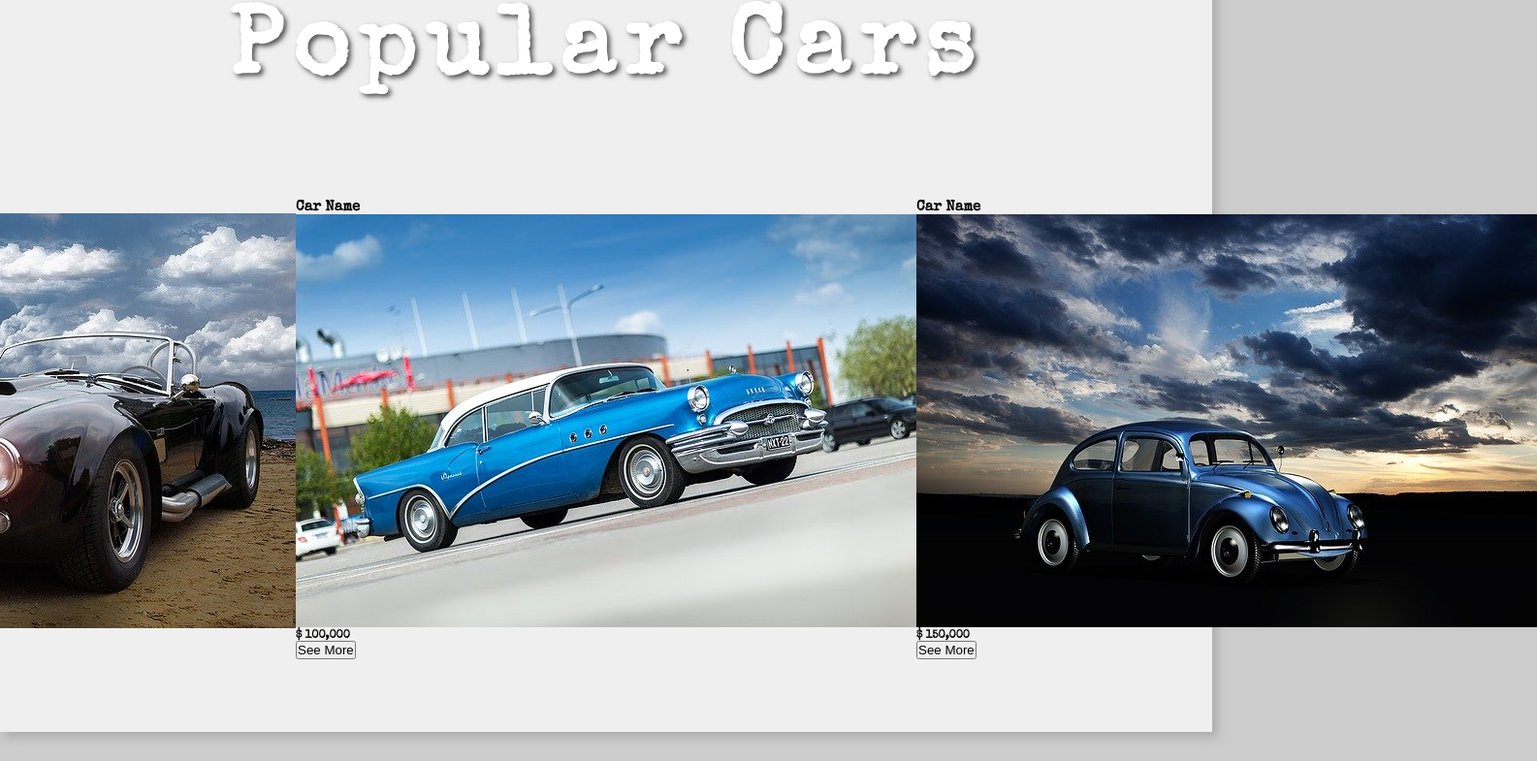
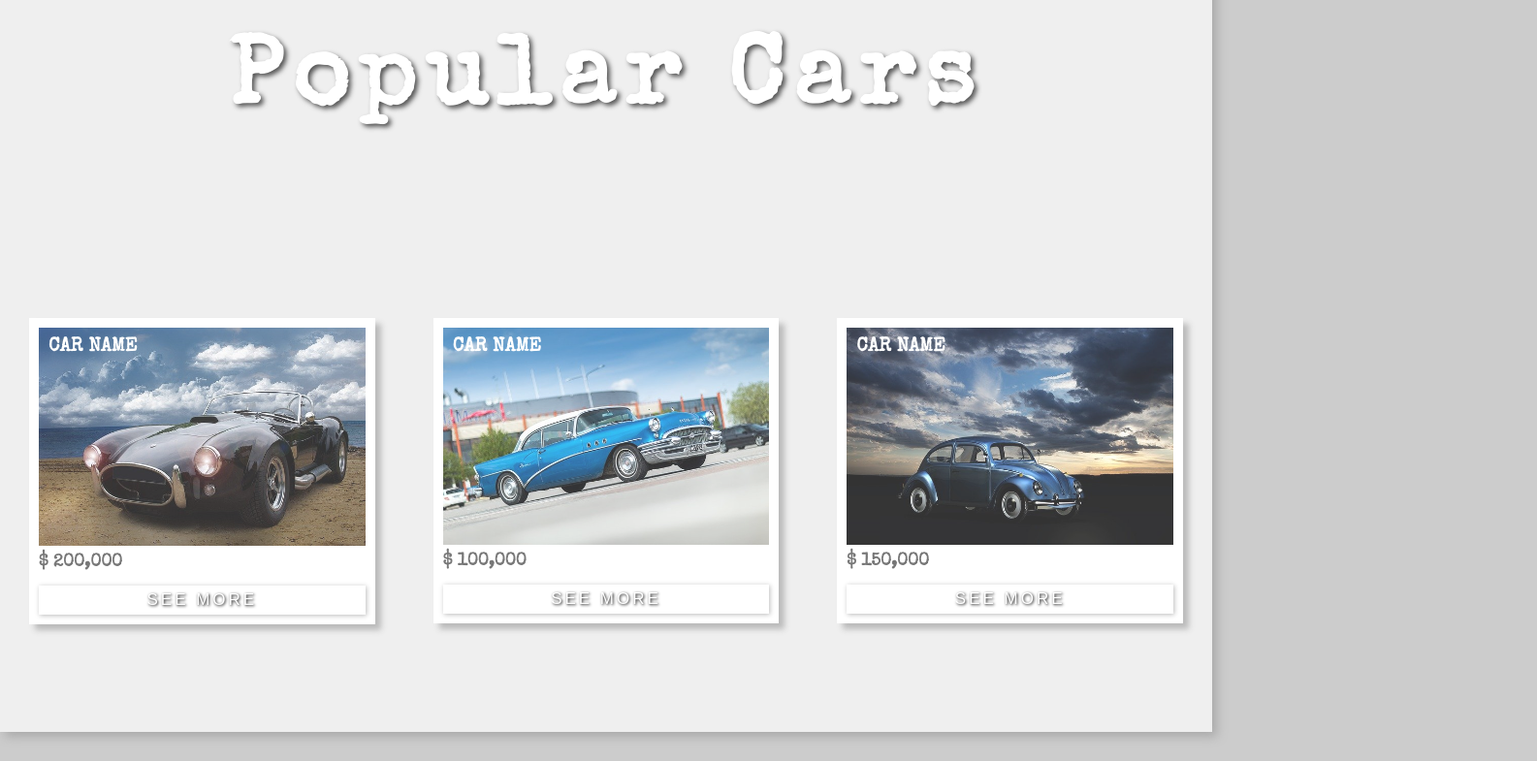
Before and after one commit to DiegoMutre/classic-cars-template, a plain HTML site: page index.html in a window 1280 px wide. Shown: the part 875-1660 px from the top of the page at 97% size, 1585 px wide, since content can reach past the window. Drawn offline with nearby package versions, Linux system fonts and the light colour scheme.

Commit message:
Create section 2 styles

```diff
--- a/css/styles.css
+++ b/css/styles.css
@@ -192,3 +192,83 @@ section {
 }
 
 /* End of Section 1 Styles */
+
+/* Section 2 Styles */
+
+.section-2 {
+    display: flex;
+    flex-direction: column;
+    height: auto;
+    justify-content: space-around;
+}
+
+.cards-wrapper {
+    flex-wrap: wrap;
+}
+
+@media (min-width: 768px) {
+    .section-2 {
+        height: 100vh;
+    }
+    .cards-wrapper {
+        flex-wrap: nowrap;
+    }
+}
+
+.card {
+    background-color: #fff;
+    box-shadow: 0.6rem 0.6rem 0.6rem #bbb;
+    margin: 3rem;
+    padding: 1rem;
+    position: relative;
+    transition: box-shadow 0.5s;
+    width: 50rem;
+}
+
+.card:hover {
+    box-shadow: 0.8rem 0.8rem 0.8rem #bbb;
+}
+
+.car-name {
+    color: #fff;
+    font-size: 2rem;
+    font-weight: 600;
+    position: absolute;
+    top: 2rem;
+    left: 2rem;
+    text-transform: uppercase;
+    z-index: 10;
+}
+
+.card-img {
+    opacity: 0.8;
+    transition: opacity 0.5s;
+    width: 100%;
+}
+
+.card:hover .card-img {
+    opacity: 1;
+}
+
+.car-price {
+    color: #777;
+    font-size: 1.8rem;
+    margin: 0.5rem 0;
+}
+
+.card-btn {
+    background-color: #fff;
+    border: none;
+    box-shadow: 0.1rem 0.1rem 0.5rem #bbb;
+    color: #fff;
+    cursor: pointer;
+    font-size: 1.7rem;
+    letter-spacing: 0.3rem;
+    margin-top: 1rem;
+    padding: 0.5rem;
+    text-transform: uppercase;
+    text-shadow: 0.1rem 0.1rem 0.3rem #000;
+    width: 100%;
+}
+
+/* End of Section 2 Styles */
```
